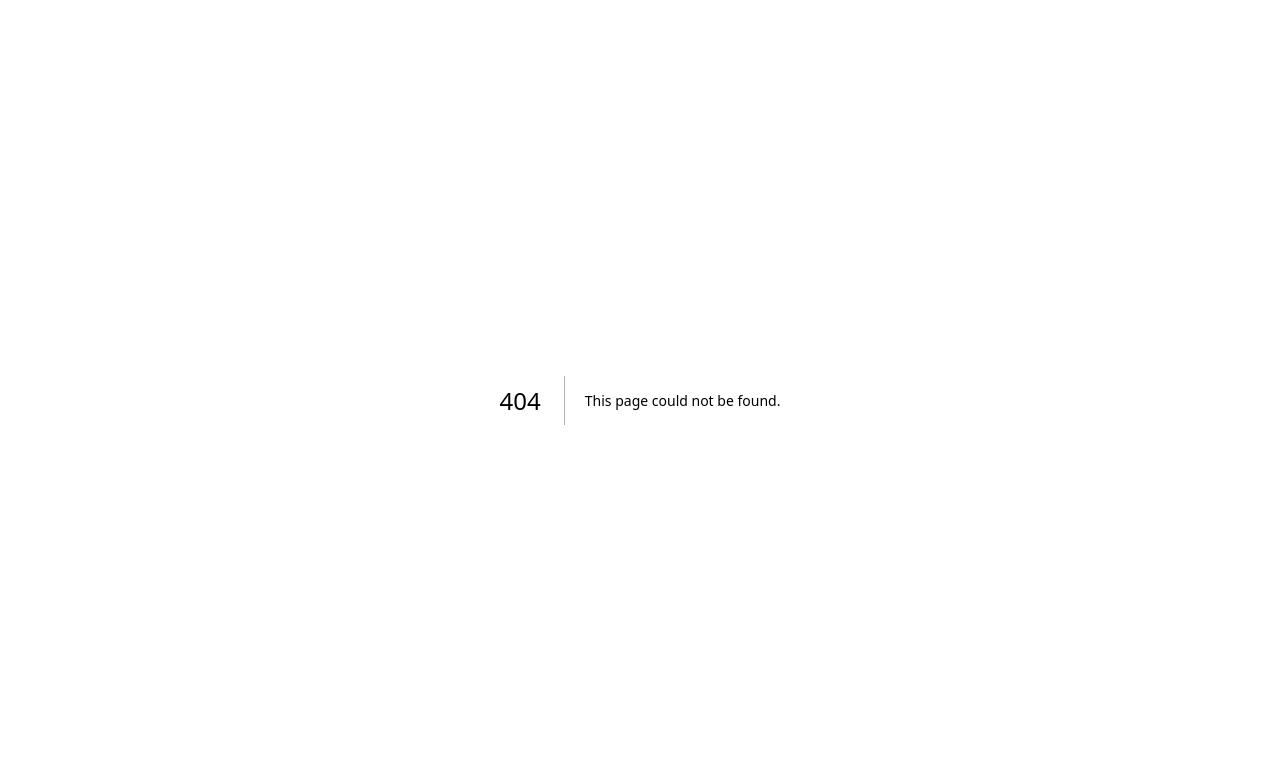
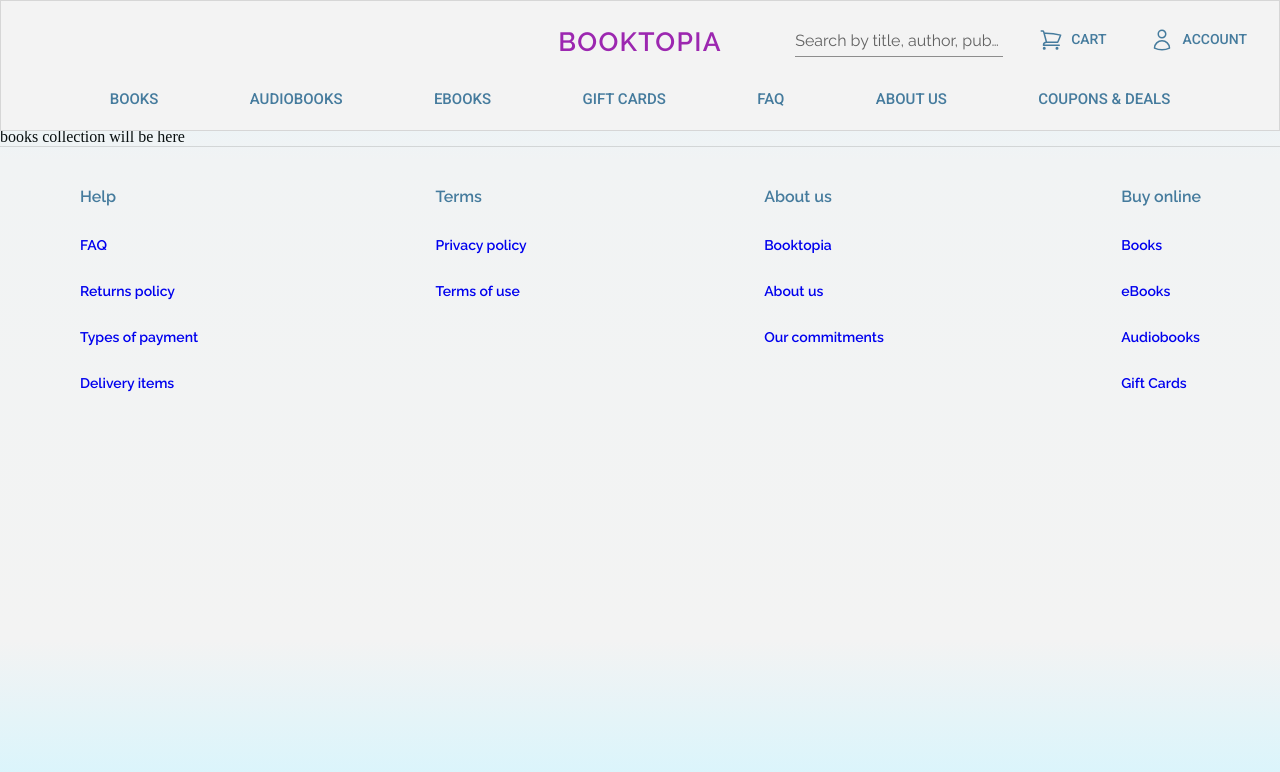
Before and after one commit to m-jezewski/bookstore-ecommerce, a Next.js app: page /books in a window 1280 px wide. Before the commit this address had no page. Shown: the top 772 px of the page. Built offline with nearby package versions, Linux system fonts and the light colour scheme.

Commit message:
layout in _app.tsx, books page

```diff
--- a/src/components/layout/nav/navItems.json
+++ b/src/components/layout/nav/navItems.json
@@ -57,7 +57,7 @@
         ]
       }
     ],
-    "href": "/"
+    "href": "/books"
   },
   {
     "text": "Audiobooks",
--- a/src/pages/_app.tsx
+++ b/src/pages/_app.tsx
@@ -6,11 +6,14 @@
 import type { AppProps } from 'next/app';
 import { theme } from '@/styles/muiTheme';
 import { ThemeProvider } from '@mui/material';
+import Layout from '@/components/layout/layout/layout';
 
 export default function App({ Component, pageProps }: AppProps) {
   return (
     <ThemeProvider theme={theme}>
-      <Component {...pageProps} />
+      <Layout>
+        <Component {...pageProps} />
+      </Layout>
     </ThemeProvider>
   );
 }
--- /dev/null
+++ b/src/pages/books/index.tsx
@@ -0,0 +1,13 @@
+import Head from 'next/head';
+import { Main } from '@/components/modules/index/main';
+
+export default function Books() {
+  return (
+    <>
+      <Head>
+        <title>Booktopia - Books</title>
+      </Head>
+      <div>books collection will be here</div>
+    </>
+  );
+}
```
